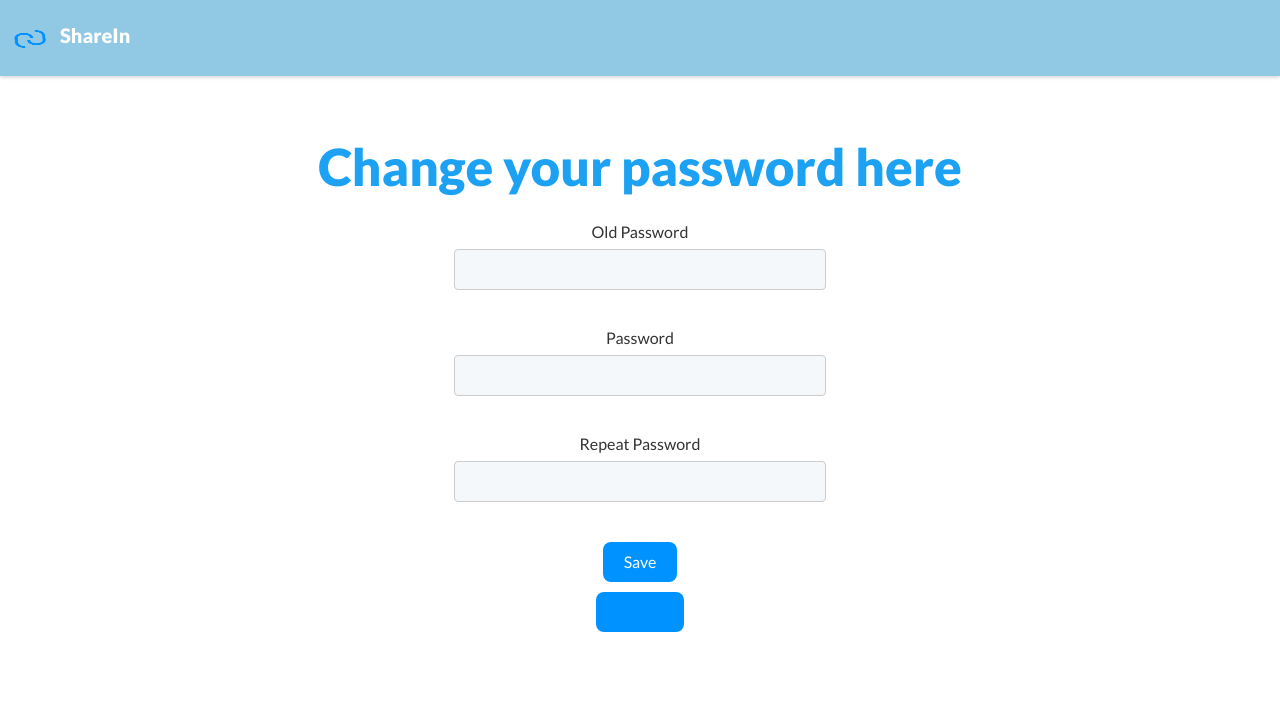
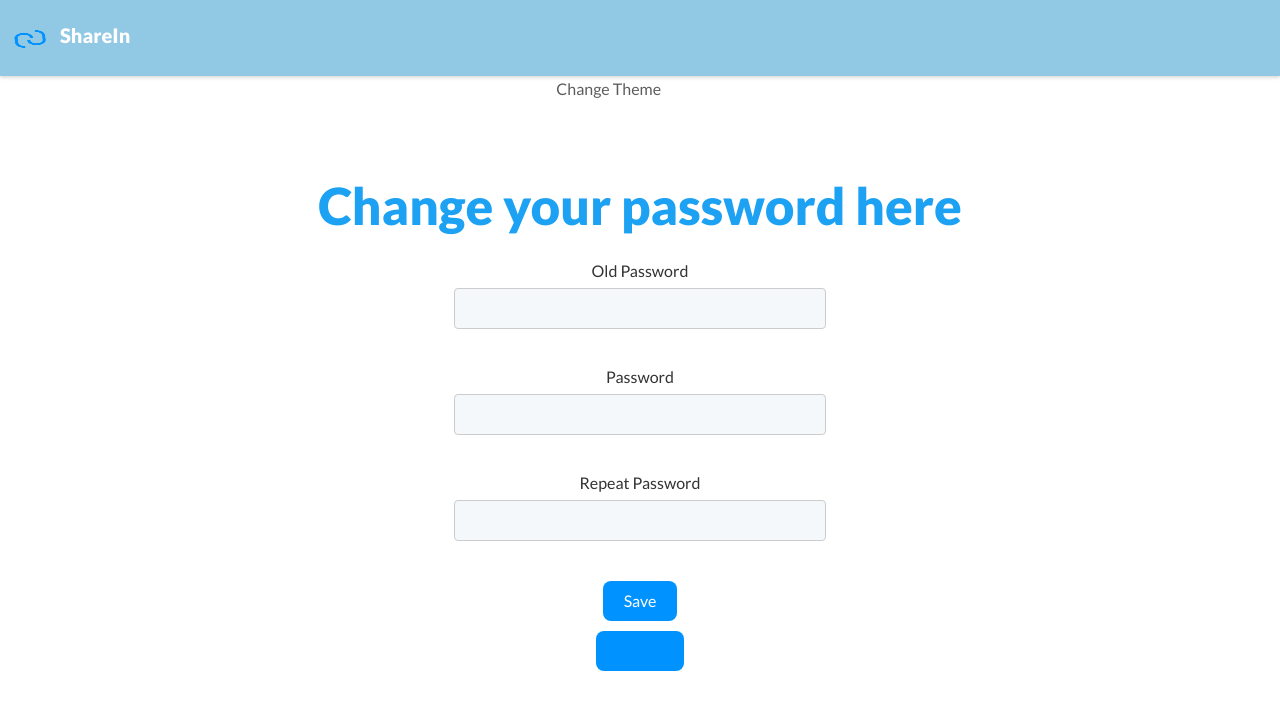
Before and after one commit to AnitaToRemember/proyectoFinal-linkShareFrontend, a React (Vite) app: page /change-password in a window 1280 px wide. Shown: the top 710 px of the page. Built offline with nearby package versions, Linux system fonts and the light colour scheme.

Commit message:
css details folders

```diff
--- a/src/App.jsx
+++ b/src/App.jsx
@@ -1,43 +1,44 @@
-import './App.css'
-import { Route, Routes } from 'react-router-dom'
-import HomePage from './pages/HomePage'
-import MyLinks from './pages/MyLinks'
-import HeaderBar from './components/HeaderBar'
-import NavigationBar from './components/NavigationBar'
-import NotFoundPage from './pages/notFoundPage'
-import RegisterPage from './pages/RegisterPage'
-import LoginPage from './pages/LoginPage'
-import AccountPage from './pages/AccountPage'
-import LinkPage from './pages/LinkPage'
-import { useContext } from 'react'
-import { AuthContext } from './context/AuthContext'
-import FilterPage from './pages/FilterPage'
-import PasswordRecoveryPage from './pages/PasswordRecoveryPage'
-import ChangePasswordPage from './pages/ChangePasswordPage'
+import "./App.css";
+import { Route, Routes } from "react-router-dom";
+import HomePage from "./pages/HomePage";
+import MyLinks from "./pages/MyLinks";
+import HeaderBar from "./components/HeaderBar";
+import NavigationBar from "./components/NavigationBar";
+import NotFoundPage from "./pages/notFoundPage";
+import RegisterPage from "./pages/RegisterPage";
+import LoginPage from "./pages/LoginPage";
+import AccountPage from "./pages/AccountPage";
+import LinkPage from "./pages/LinkPage";
+import { useContext } from "react";
+import { AuthContext } from "./context/AuthContext";
+import FilterPage from "./pages/FilterPage";
+import PasswordRecoveryPage from "./pages/PasswordRecoveryPage";
+import ChangePasswordPage from "./pages/ChangePasswordPage";
+import { Switch } from "./components/switch";
 
 
 function App() {
-
-  const { user } = useContext(AuthContext)
+  const { user } = useContext(AuthContext);
 
   return (
     <main>
       <HeaderBar />
-        <Routes>
-          <Route path="/" element={<LoginPage />}/>
-          <Route path="/home" element={<HomePage />}/>
-          <Route path="/register" element={<RegisterPage />} />
-          <Route path="/mylinks" element={<MyLinks />} />
-          <Route path="/filter"element={<FilterPage />} />
-          <Route path="/links/:id" element={<LinkPage />}/>
-          <Route path="/account" element={<AccountPage />}/>
-          <Route path="/change-password" element={<ChangePasswordPage />}/>
-          <Route path="/password-recovery" element={<PasswordRecoveryPage />} />
-          <Route path="*" element={<NotFoundPage /> }/>
-        </Routes>
-      { user ? <NavigationBar /> : null}
+      <Switch/>
+      <Routes>
+        <Route path="/" element={<LoginPage />} />
+        <Route path="/home" element={<HomePage />} />
+        <Route path="/register" element={<RegisterPage />} />
+        <Route path="/mylinks" element={<MyLinks />} />
+        <Route path="/filter" element={<FilterPage />} />
+        <Route path="/links/:id" element={<LinkPage />} />
+        <Route path="/account" element={<AccountPage />} />
+        <Route path="/change-password" element={<ChangePasswordPage />} />
+        <Route path="/password-recovery" element={<PasswordRecoveryPage />} />
+        <Route path="*" element={<NotFoundPage />} />
+      </Routes>
+      {user ? <NavigationBar /> : null}
     </main>
-  )
+  );
 }
 
-export default App
+export default App;
--- /dev/null
+++ b/src/components/Switch.jsx
@@ -0,0 +1,17 @@
+import { useTheme } from "../hooks/useTheme";
+import "../styles/components/Switch.css"
+
+export const Switch = () => {
+
+    const [theme, handleChange] = useTheme('dark');
+
+    return (
+        <div className="container-switch">
+            <span>Change Theme </span>
+            <label className="switch">
+                <input type="checkbox" onChange={handleChange} checked={theme === 'dark'} />
+                <span className="slider"></span>
+            </label>
+        </div>
+    );
+};
--- /dev/null
+++ b/src/hooks/useTheme.js
@@ -0,0 +1,13 @@
+import { useEffect, useState } from 'react';
+
+export const useTheme = (initialTheme) => {
+    const [theme, setTheme] = useState(initialTheme);
+
+    const handleChange = (e) => setTheme(e.target.checked ? 'dark' : 'light');
+
+    useEffect(() => {
+        document.body.setAttribute('data-theme', theme);
+    }, [theme]);
+
+    return [theme, handleChange];
+}
--- a/src/index.css
+++ b/src/index.css
@@ -1,3 +1,25 @@
+/* global.css */
+
+/* Importar estilos de componentes */
+@import './styles/components/Auth.css';
+@import './styles/components/HeaderBar.css';
+@import './styles/components/LinkPost.css';
+@import './styles/components/NavigationBar.css';
+@import './styles/components/NewLink.css';
+@import './styles/components/Switch.css';
+
+
+
+/* Importar estilos de páginas */
+
+@import './styles/pages/AccountPage.css';
+@import './styles/pages/FilterPage.css';
+@import './styles/pages/RegisterPage.css';
+@import './styles/pages/MyLinks.css';
+
+/* Otros estilos globales */
+
+
 :root {
   --white: #ffffff;
   --lightBlue: #91C8E4;
--- a/src/pages/ChangePasswordPage.jsx
+++ b/src/pages/ChangePasswordPage.jsx
@@ -16,13 +16,13 @@ const ChangePasswordPage = () => {
     setMessage("");
 
     if (pass1 !== pass2) {
-      setMessage("Passwords Don’t match");
+      setMessage("Passwords don’t match");
       return;
     }
 
     try {
       await changePasswordService({ oldPassword: oldPass, newPassword: pass1, token });
-      setMessage("password changed successfully");
+      setMessage("Password changed successfully");
     } catch (error) {
       setMessage(error.message);
     }
--- /dev/null
+++ b/src/styles/components/Switch.css
@@ -0,0 +1,57 @@
+container-switch {
+    display: flex;
+    justify-content: center;
+    align-items: center;
+    gap: 2rem;
+}
+
+/* The switch - the box around the slider */
+.switch {
+    font-size: 17px;
+    position: relative;
+    display: inline-block;
+    width: 3.5em;
+    height: 2em;
+}
+
+/* Hide default HTML checkbox */
+.switch input {
+    opacity: 0;
+    width: 0;
+    height: 0;
+}
+
+/* The slider */
+.slider {
+    position: absolute;
+    cursor: pointer;
+    top: 0;
+    left: 0;
+    right: 0;
+    bottom: 0;
+    background-color: #ccc;
+    transition: .4s;
+    border-radius: 30px;
+    outline: 1px solid var(--border);
+}
+
+.slider:before {
+    position: absolute;
+    content: "";
+    height: 1.4em;
+    width: 1.4em;
+    border-radius: 20px;
+    left: 0.3em;
+    bottom: 0.3em;
+    background-color: var(--text-primary);
+    transition: .4s;
+}
+
+input:checked+.slider {
+    background-color: var(--accent);
+}
+
+
+input:checked+.slider:before {
+    transform: translateX(1.5em);
+}
```
Also changed, not shown: src/styles/components/var.css (added, +19 -0 lines), src/styles/index.css (deleted, +0 -19 lines).
